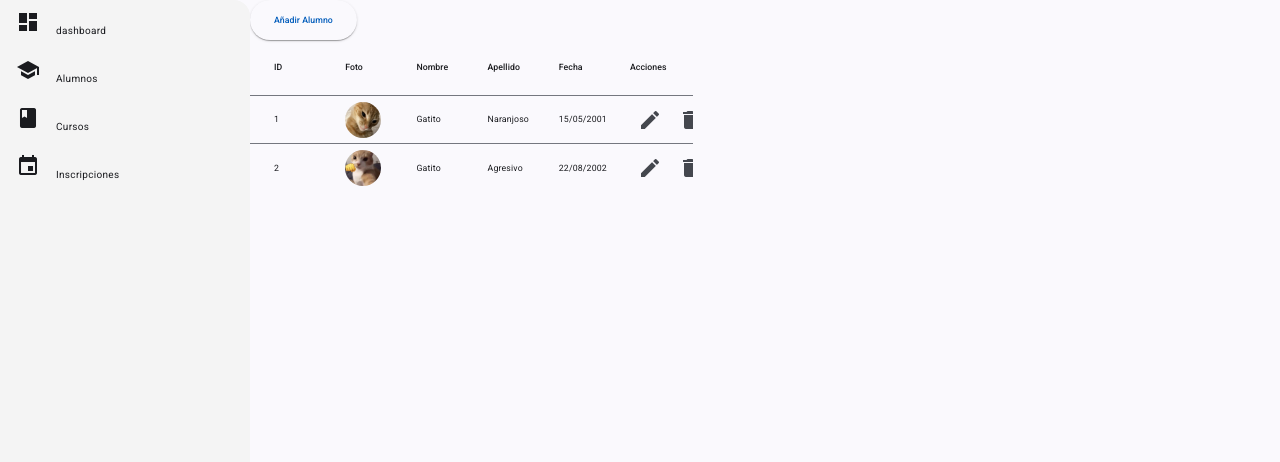
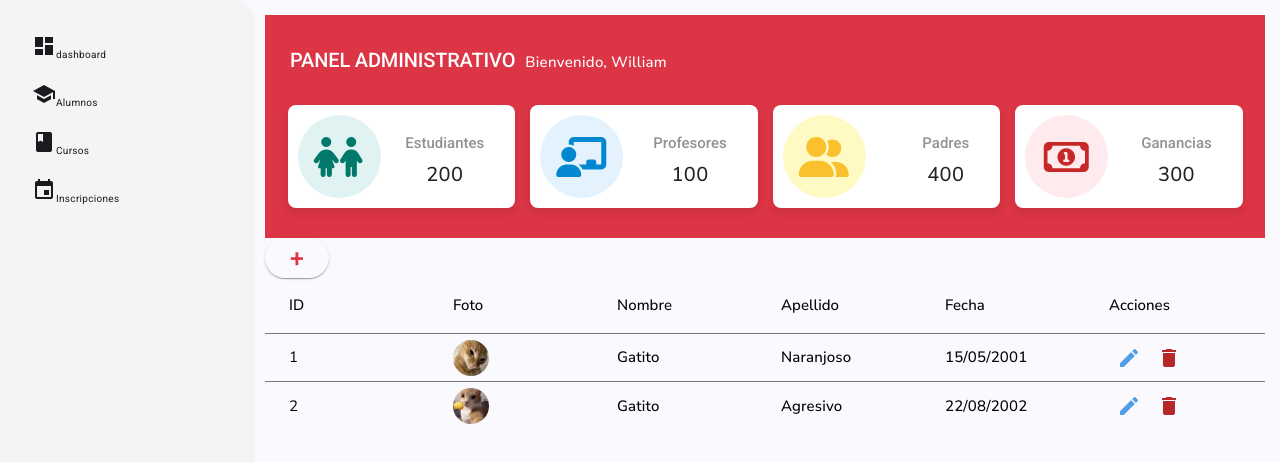
Before and after one commit to Mike-Camus223/App-Escolar, an Angular app: page /dashboard/admin in a window 1280 px wide. Shown: the top 462 px of the page. Built offline with nearby package versions, Linux system fonts and the light colour scheme.

Commit message:
alumnos pagina lista

```diff
--- a/src/app/features/dashboard/admin/admin.module.ts
+++ b/src/app/features/dashboard/admin/admin.module.ts
@@ -14,7 +14,7 @@ import { MatExpansionModule, MatExpansionPanel } from '@angular/material/expansi
 import { MatTableModule } from '@angular/material/table';
 import { MatFormFieldModule } from '@angular/material/form-field';
 import { MatInputModule } from '@angular/material/input';
-import { FormsModule } from '@angular/forms';
+import { FormBuilder, FormGroup, FormsModule, ReactiveFormsModule, Validators } from '@angular/forms';
 import { MatCardModule } from '@angular/material/card';
 import { MatDatepickerModule } from '@angular/material/datepicker';
 import { AddStudentDialogComponent } from './components/add-student-dialog/add-student-dialog.component';
@@ -41,7 +41,8 @@ import { MatNativeDateModule } from '@angular/material/core';
     MatCardModule,
     MatDatepickerModule,
     MatDialogModule,
-    MatNativeDateModule
+    MatNativeDateModule,
+    ReactiveFormsModule
   ],
   declarations: [
     DasAdmiBaseComponent,
--- a/src/app/features/dashboard/admin/components/add-student-dialog/add-student-dialog.component.html
+++ b/src/app/features/dashboard/admin/components/add-student-dialog/add-student-dialog.component.html
@@ -1,28 +1,45 @@
-<h1 mat-dialog-title>{{ isEditMode ? 'Editar Alumno' : 'Añadir Alumno' }}</h1>
+<h1 mat-dialog-title>{{ isEdit ? 'Editar Alumno' : 'Añadir Alumno' }}</h1>
 <div mat-dialog-content>
+  <form [formGroup]="studentForm" (ngSubmit)="onSave()">
+
     <mat-form-field appearance="fill">
       <mat-label>Nombre</mat-label>
-    <input matInput [(ngModel)]="student.nombre">
+      <input matInput formControlName="nombre" placeholder="Nombre">
+      <mat-error *ngIf="studentForm.get('nombre')?.invalid && studentForm.get('nombre')?.touched">
+        <mat-icon *ngIf="studentForm.get('nombre')?.errors?.['required']">error</mat-icon>
+        <mat-icon *ngIf="studentForm.get('nombre')?.errors?.['pattern']">error</mat-icon>
+        {{ getError('nombre') }}
+      </mat-error>
     </mat-form-field>
 
     <mat-form-field appearance="fill">
       <mat-label>Apellido</mat-label>
-    <input matInput [(ngModel)]="student.apellido">
+      <input matInput formControlName="apellido" placeholder="Apellido">
+      <mat-error *ngIf="studentForm.get('apellido')?.invalid && studentForm.get('apellido')?.touched">
+        <mat-icon *ngIf="studentForm.get('apellido')?.errors?.['required']">error</mat-icon>
+        <mat-icon *ngIf="studentForm.get('apellido')?.errors?.['pattern']">error</mat-icon>
+        {{ getError('apellido') }}
+      </mat-error>
+    </mat-form-field>
+
+    <mat-form-field appearance="fill">
+      <mat-label>Foto URL</mat-label>
+      <input matInput formControlName="foto" placeholder="URL de la foto" [attr.disabled]="true">
     </mat-form-field>
 
     <mat-form-field appearance="fill">
       <mat-label>Fecha de Nacimiento</mat-label>
-    <input matInput [matDatepicker]="picker" [(ngModel)]="student.fecha">
+      <input matInput [matDatepicker]="picker" formControlName="fecha" placeholder="Fecha de Nacimiento">
       <mat-datepicker-toggle matSuffix [for]="picker"></mat-datepicker-toggle>
       <mat-datepicker #picker></mat-datepicker>
+      <mat-error *ngIf="studentForm.get('fecha')?.invalid && studentForm.get('fecha')?.touched">
+        Este campo es obligatorio
+      </mat-error>
     </mat-form-field>
 
-  <mat-form-field appearance="fill">
-    <mat-label>Foto</mat-label>
-    <input matInput [(ngModel)]="student.foto">
-  </mat-form-field>
-</div>
     <div mat-dialog-actions>
       <button mat-button (click)="onNoClick()">Cancelar</button>
-  <button mat-button (click)="onSubmit()">{{ isEditMode ? 'Guardar' : 'Añadir' }}</button>
+      <button mat-raised-button color="primary" type="submit">{{ isEdit ? 'Guardar' : 'Añadir' }}</button>
     </div>
+  </form>
+</div>
--- a/src/app/features/dashboard/admin/components/add-student-dialog/add-student-dialog.component.scss
+++ b/src/app/features/dashboard/admin/components/add-student-dialog/add-student-dialog.component.scss
@@ -1,15 +1,12 @@
-/* Add Student Dialog Styles */
-.mat-dialog-content {
-    display: flex;
-    flex-direction: column;
-    gap: 16px;
-  }
+mat-form-field {
+  width: 100%;
+}
 
-  .mat-dialog-actions {
-    display: flex;
-    justify-content: flex-end;
-  }
+mat-error {
+  color: red;
+}
 
-  button {
-    margin-left: 8px;
-  }
+mat-icon {
+  color: red;
+  vertical-align: middle;
+}
--- a/src/app/features/dashboard/admin/components/add-student-dialog/add-student-dialog.component.ts
+++ b/src/app/features/dashboard/admin/components/add-student-dialog/add-student-dialog.component.ts
@@ -1,13 +1,6 @@
 import { Component, Inject } from '@angular/core';
-import { MAT_DIALOG_DATA, MatDialogRef } from '@angular/material/dialog';
-
-export interface StudentDialogData {
-  id?: number;
-  foto: string;
-  nombre: string;
-  apellido: string;
-  fecha: Date;
-}
+import { MatDialogRef, MAT_DIALOG_DATA } from '@angular/material/dialog';
+import { FormBuilder, FormGroup, Validators } from '@angular/forms';
 
 @Component({
   selector: 'app-add-student-dialog',
@@ -15,24 +8,23 @@ export interface StudentDialogData {
   styleUrls: ['./add-student-dialog.component.scss']
 })
 export class AddStudentDialogComponent {
-  student: StudentDialogData;
-  isEditMode: boolean = false;
+  studentForm: FormGroup;
+  isEdit: boolean = false;
 
   constructor(
     public dialogRef: MatDialogRef<AddStudentDialogComponent>,
-    @Inject(MAT_DIALOG_DATA) public data: StudentDialogData
+    @Inject(MAT_DIALOG_DATA) public data: any,
+    private fb: FormBuilder
   ) {
-    // Si se pasan datos, se utilizan para editar
-    if (data && data.id) {
-      this.student = { ...data };
-      this.isEditMode = true;
-    } else {
-      this.student = {
-        foto: 'assets/photos/photo1.jpg',
-        nombre: '',
-        apellido: '',
-        fecha: new Date()
-      };
+    this.studentForm = this.fb.group({
+      nombre: [data ? data.nombre : '', [Validators.required, Validators.pattern(/^[a-zA-Z\s]+$/)]],
+      apellido: [data ? data.apellido : '', [Validators.required, Validators.pattern(/^[a-zA-Z\s]+$/)]],
+      foto: [{ value: data ? data.foto : 'assets/photos/user.jpg', disabled: false }],
+      fecha: [data ? data.fecha : '', Validators.required]
+    });
+
+    if (data) {
+      this.isEdit = true;
     }
   }
 
@@ -40,7 +32,27 @@ export class AddStudentDialogComponent {
     this.dialogRef.close();
   }
 
-  onSubmit(): void {
-    this.dialogRef.close(this.student);
+  onSave(): void {
+    if (this.studentForm.valid) {
+
+      const studentData = { ...this.studentForm.value };
+      if (this.isEdit && this.data) {
+        studentData.id = this.data.id;
+      }
+      this.dialogRef.close(studentData);
+    } else {
+      this.studentForm.markAllAsTouched();
+    }
+  }
+
+  getError(controlName: string): string {
+    const control = this.studentForm.get(controlName);
+    if (control?.hasError('required')) {
+      return 'Este campo es obligatorio';
+    }
+    if (control?.hasError('pattern')) {
+      return 'El campo debe contener solo letras y espacios';
+    }
+    return '';
   }
 }
--- a/src/app/features/dashboard/admin/layouts/das-admi-base/das-admi-base.component.html
+++ b/src/app/features/dashboard/admin/layouts/das-admi-base/das-admi-base.component.html
@@ -8,8 +8,8 @@
     </mat-nav-list>
   </mat-sidenav>
   <mat-sidenav-content>
-      <div class="content">
-        <!-- Aquí va el contenido principal -->
+    <div class="content p-4">
+      <app-perfil-conteo-admi></app-perfil-conteo-admi>
       <app-students-list-base></app-students-list-base>
     </div>
   </mat-sidenav-content>
--- a/src/app/features/dashboard/admin/layouts/das-admi-base/das-admi-base.component.scss
+++ b/src/app/features/dashboard/admin/layouts/das-admi-base/das-admi-base.component.scss
@@ -7,23 +7,20 @@
 mat-sidenav {
   width: 250px;
   background: #f4f4f4;
+  padding: 16px;
+  box-shadow: 0 4px 8px rgba(0, 0, 0, 0.1);
 }
 
-  mat-nav-list {
-    padding: 0;
+mat-sidenav-content {
+  flex: 1;
 }
 
-  mat-list-item {
-    display: flex;
-    align-items: center;
-    padding: 16px;
+@media (max-width: 768px) {
+  mat-sidenav {
+    width: 200px;
   }
 
-  mat-icon {
-    margin-right: 16px;
+  mat-sidenav-content {
+    width: 100%;
   }
-
-  .content {
-    width: 100%;
-    padding: 0;
 }
--- a/src/app/features/dashboard/admin/layouts/students-list-base/students-list-base.component.html
+++ b/src/app/features/dashboard/admin/layouts/students-list-base/students-list-base.component.html
@@ -1,53 +1,46 @@
-<button mat-raised-button color="primary" (click)="openAddStudentDialog()">Añadir Alumno</button>
+<button mat-raised-button color="primary" class="nunito fs-1 text-danger" (click)="openAddStudentDialog()">+</button>
 
 <mat-table [dataSource]="dataSource">
 
-  <!-- ID Column -->
   <ng-container matColumnDef="id">
-    <mat-header-cell *matHeaderCellDef> ID </mat-header-cell>
-    <mat-cell *matCellDef="let student"> {{student.id}} </mat-cell>
+    <mat-header-cell class="nunito fs-4 text-black" *matHeaderCellDef> ID </mat-header-cell>
+    <mat-cell class="nunito fs-4 text-black" *matCellDef="let student"> {{student.id}} </mat-cell>
   </ng-container>
 
-  <!-- Foto Column -->
   <ng-container matColumnDef="foto">
-    <mat-header-cell *matHeaderCellDef> Foto </mat-header-cell>
+    <mat-header-cell class="nunito fs-4 text-black" *matHeaderCellDef> Foto </mat-header-cell>
     <mat-cell *matCellDef="let student">
       <img [src]="student.foto" alt="foto" width="50" height="50" class="round-image">
     </mat-cell>
   </ng-container>
 
-  <!-- Nombre Column -->
   <ng-container matColumnDef="nombre">
-    <mat-header-cell *matHeaderCellDef> Nombre </mat-header-cell>
-    <mat-cell *matCellDef="let student"> {{truncateText(student.nombre)}} </mat-cell>
+    <mat-header-cell class="nunito fs-4 text-black" *matHeaderCellDef> Nombre </mat-header-cell>
+    <mat-cell class="nunito fs-4 text-black fw-medium" *matCellDef="let student"> {{truncateText(student.nombre)}} </mat-cell>
   </ng-container>
 
-  <!-- Apellido Column -->
   <ng-container matColumnDef="apellido">
-    <mat-header-cell *matHeaderCellDef> Apellido </mat-header-cell>
-    <mat-cell *matCellDef="let student"> {{truncateText(student.apellido)}} </mat-cell>
+    <mat-header-cell class="nunito fs-4 text-black fw-medium" *matHeaderCellDef> Apellido </mat-header-cell>
+    <mat-cell class="nunito fs-4 text-black fw-medium" *matCellDef="let student"> {{truncateText(student.apellido)}} </mat-cell>
   </ng-container>
 
-  <!-- Fecha Column -->
   <ng-container matColumnDef="fecha">
-    <mat-header-cell *matHeaderCellDef> Fecha </mat-header-cell>
-    <mat-cell *matCellDef="let student"> {{student.fecha | date:'dd/MM/yyyy'}} </mat-cell>
+    <mat-header-cell class="nunito fs-4 text-black fw-medium" *matHeaderCellDef> Fecha </mat-header-cell>
+    <mat-cell class="nunito fs-4 text-black fw-medium" *matCellDef="let student"> {{student.fecha | date:'dd/MM/yyyy'}} </mat-cell>
   </ng-container>
 
-  <!-- Actions Column -->
   <ng-container matColumnDef="actions">
-    <mat-header-cell *matHeaderCellDef> Acciones </mat-header-cell>
+    <mat-header-cell class="nunito fs-4 text-black fw-medium" *matHeaderCellDef> Acciones </mat-header-cell>
     <mat-cell *matCellDef="let student">
       <button mat-icon-button (click)="openEditStudentDialog(student)">
-        <mat-icon>edit</mat-icon>
+        <mat-icon style="color: rgb(82, 157, 228);">edit</mat-icon>
       </button>
       <button mat-icon-button (click)="deleteStudent(student.id)">
-        <mat-icon>delete</mat-icon>
+        <mat-icon style="color: rgb(179, 41, 41);">delete</mat-icon>
       </button>
     </mat-cell>
   </ng-container>
 
-  <!-- Header and Rows -->
   <mat-header-row *matHeaderRowDef="displayedColumns"></mat-header-row>
   <mat-row *matRowDef="let row; columns: displayedColumns;"></mat-row>
 </mat-table>
--- a/src/app/features/dashboard/admin/layouts/students-list-base/students-list-base.component.ts
+++ b/src/app/features/dashboard/admin/layouts/students-list-base/students-list-base.component.ts
@@ -60,7 +60,7 @@ export class StudentsListBaseComponent {
 
   updateStudent(updatedStudent: Student): void {
     this.dataSource.data = this.dataSource.data.map(student =>
-      student.id === updatedStudent.id ? updatedStudent : student
+      student.id === updatedStudent.id ? { ...updatedStudent } : student
     );
   }
 
```
Also changed, not shown: public/assets/photos/user.jpg (added). Lines whose indentation alone changed are shown as unchanged.
